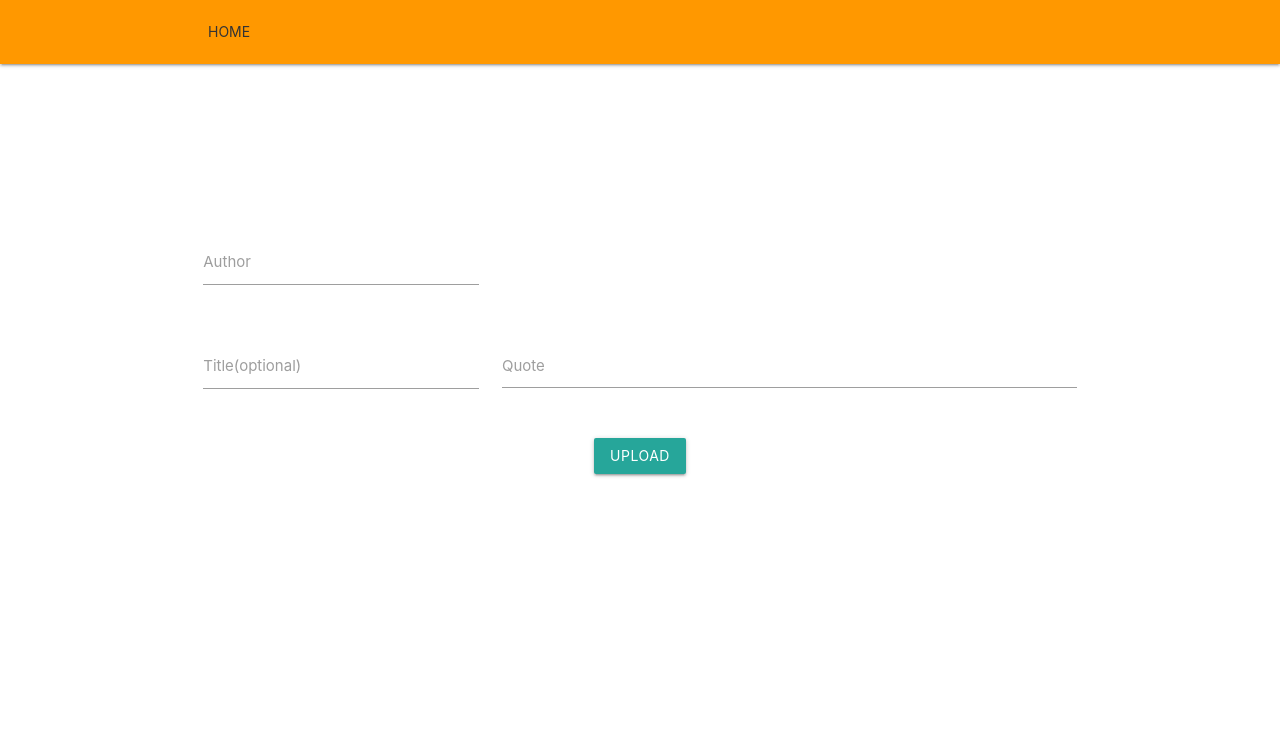
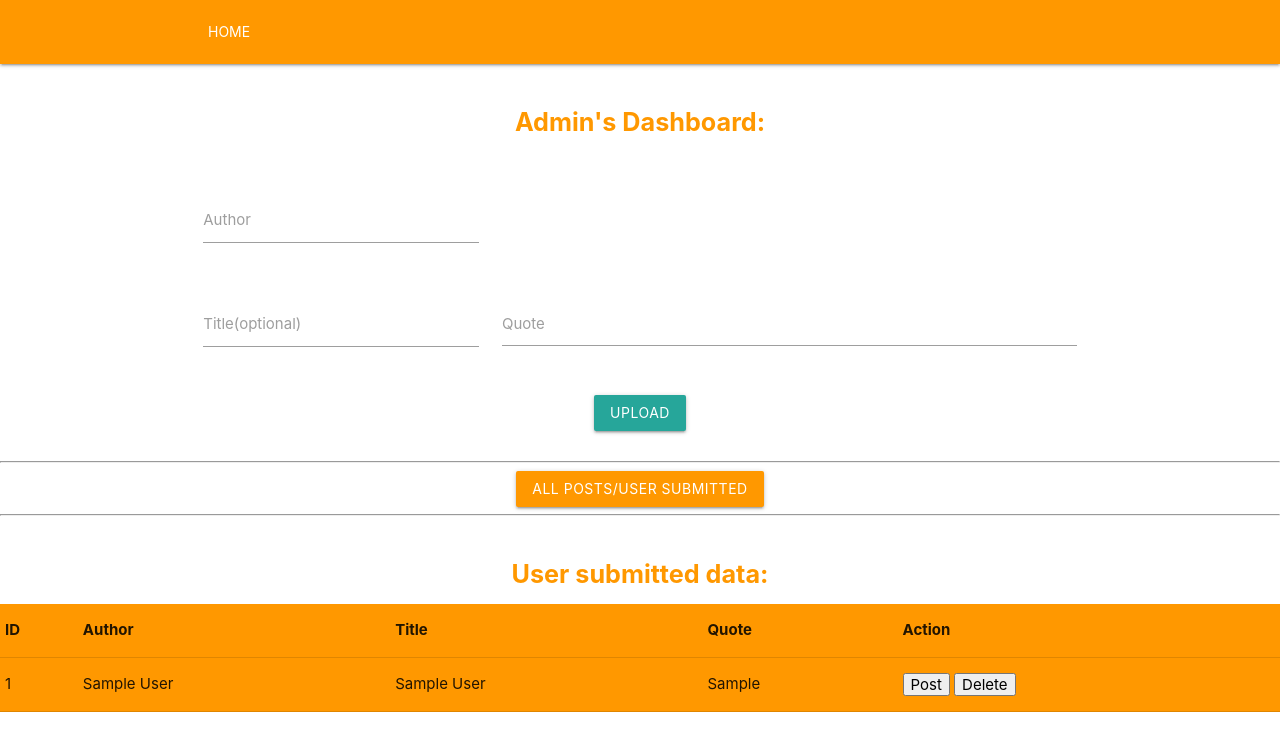
Before and after one commit to parkashay/PostsUploadPHP, a PHP site: page /admin.php in a window 1280 px wide. Shown: the top 751 px of the page. Run offline with PHP 8.4, Linux system fonts and the light colour scheme; tables that the repository leaves empty or names only in its code hold one stand-in row (values such as "Sample post").

Commit message:
Add files via upload

```diff
--- a/admin.php
+++ b/admin.php
@@ -12,14 +12,17 @@
     </head>
 
     <body>
+        <?php
+         include "./database/dbconnect.php";
+        ?>
 
     <div class="navbar-fixed orange z-depth-1 valign-wrapper">
         <div class="container">
-            <a href="./index.php" class="btn-flat">HOME</a>
+            <a href="./index.php" class="btn-flat white-text">HOME</a>
         </div>
     </div>
 
-
+<div class="tit flow-text container orange-text">Admin's Dashboard:</div>
 <!-- form section     -->
 <div class="container form-con center">
     <form method="post">
@@ -39,7 +42,7 @@
                 <label for="quote">Quote</label>
             </div>
         </div>
-        <input type="submit" value="upload" class="btn">
+        <input type="submit" value="upload" class="btn" name="upload">
     </form>
 </div>
 
@@ -47,9 +50,8 @@
 
 <!-- php section to send the data to database -->
 <?php
-    if($_SERVER["REQUEST_METHOD"] == "POST")
+    if(isset($_POST['upload']))
     {
-        include "./database/dbconnect.php";
         $author = htmlspecialchars($_POST["author"]);
         $title = htmlspecialchars($_POST["title"]);
         $quote = htmlspecialchars($_POST["quote"]);
@@ -74,14 +76,157 @@
         }
     }
 ?>
+        <br><hr>
+        <!-- all posts button -->
+        <div class="container center">
+                <button class="allbtn btn orange">All Posts/User Submitted</button>
+        </div>
+
+
+    <!-- showing all posts     -->
+    <div class="allposts-tbl">
+        <div class="titall flow-text orange-text">All Posts:</div>
+        <table class="highlight orange">
+            <thead>
+                <tr>
+                    <th>ID</th>
+                    <th>Author</th>
+                    <th>Title</th>
+                    <th>Quote</th>
+                    <th>Action</th>
+                </tr>
+            </thead>
+            <?php
+                $con = openCon();
+                $sql = "SELECT * FROM quotes";
+                $res = $con->query($sql);
+                while($data = $res->fetch_assoc())
+                {
+                    echo "
+                        <tbody>
+                            <tr>
+                                <td>".$data['id']."</td>
+                                <td>".$data['author']."</td>
+                                <td>".$data['title']."</td>
+                                <td>".$data['quote']."</td>
+                                <td><form method=\"post\">
+                                <button type=\"submit\" name=\"deletep\" value=\"".$data['id']."\">Delete</button></form></td>
+                            </tr>
+                        </tbody>
+                    ";
+                }
+                closeCon($con);
+            ?>
+        </table>
+    </div>
+    <hr>
+
+        <div class="tit flow-text orange-text">User submitted data:</div>
+    <!-- For displaying the user submitted data -->
+    <table class="user-tbl highlight orange">
+            <thead>
+                <tr>
+                    <th>ID</th>
+                    <th>Author</th>
+                    <th>Title</th>
+                    <th>Quote</th>
+                    <th>Action</th>
+                </tr>
+            </thead>
+    <?php
+        $con = openCon();
+        $sql = "SELECT * FROM users";
+        $res = $con->query($sql);
+        while($data = $res->fetch_assoc())
+        {
+            echo "
+                <tbody>
+                    <tr>
+                        <td>".$data['id']."</td>
+                        <td>".$data['author']."</td>
+                        <td>".$data['title']."</td>
+                        <td>".$data['quote']."</td>
+                        <td><form method=\"post\"><button type=\"submit\" name=\"postq\" value=\"".$data['id']."\">Post</button>
+                        <button type=\"submit\" name=\"deleteq\" value=\"".$data['id']."\">Delete</button></form></td>
+                    </tr>
+                </tbody>
+            ";
+        }
+        closeCon($con);
+    ?>
+    </table>
+
+
 
         <!-- Compiled and minified JavaScript and jquery -->
         <script type="text/javascript" src="https://code.jquery.com/jquery-3.3.1.min.js"></script>
           <script src="https://cdnjs.cloudflare.com/ajax/libs/materialize/1.0.0/js/materialize.min.js"></script>
 
+
+      <?php
+        // Post the quote from user submitted table to the website
+        if(isset($_POST['postq']))
+        {
+            $id = $_POST['postq'];
+            $con = openCon();
+            $sqlget = "SELECT * FROM users WHERE id = $id";
+            $res = $con->query($sqlget);
+            $data = $res->fetch_assoc();
+            $author = $data['author'];
+            $title = $data['title'];
+            $quote = $data['quote'];
+            $sqlpost = "INSERT INTO quotes (author, title, quote)
+                        VALUES ('$author', '$title', '$quote')";
+            if($con->query($sqlpost))
+            {
+                echo "<script>M.toast({html: \"Posted.\"})</script>";
+                closeCon($con);
+            }
+
+
+        }
+
+        // Delete the quote from users submitted table
+        if(isset($_POST['deleteq']))
+        {
+            $id = $_POST['deleteq'];
+            $con = openCon();
+            $sql = "DELETE FROM users WHERE id = $id";
+            if($con->query($sql))
+            {
+                echo "<script>M.toast({html: \"Deleted.\"})</script>";
+                closeCon($con);
+            }
+        }
+
+        //Delete post from the website
+        if(isset($_POST['deletep']))
+        {
+            $id = $_POST['deletep'];
+            $con = openCon();
+            $sql = "DELETE FROM quotes WHERE id = $id";
+            if($con->query($sql))
+            {
+                echo "<script>M.toast({html: \"Deleted.\"})</script>";
+                closeCon($con);
+            }
+        }
+      ?>
+
+
           <script>
             $(document).ready(function() {
+                //for character counter input
                 $("#author, #title").characterCounter();
+
+                //hide all posts table initially
+                $('.allposts-tbl').hide();
+            });
+
+            //hiding the users table while viewing all posts
+            $('.allbtn').click(function(){
+                $('.user-tbl,.tit').toggle();
+                $('.allposts-tbl').toggle();
             });
           </script>
 
@@ -92,7 +237,16 @@
             text-align:center;
         }
         .form-con{
-            margin-top:20vh;
+            margin-top:5vh;
+        }
+        .tit,.titall{
+            font-weight:bold;
+            margin-top:5vh;
+            margin-bottom:10px;
+            text-align:center;
+        }
+        .user-table{
+
         }
     </style>
 
```
